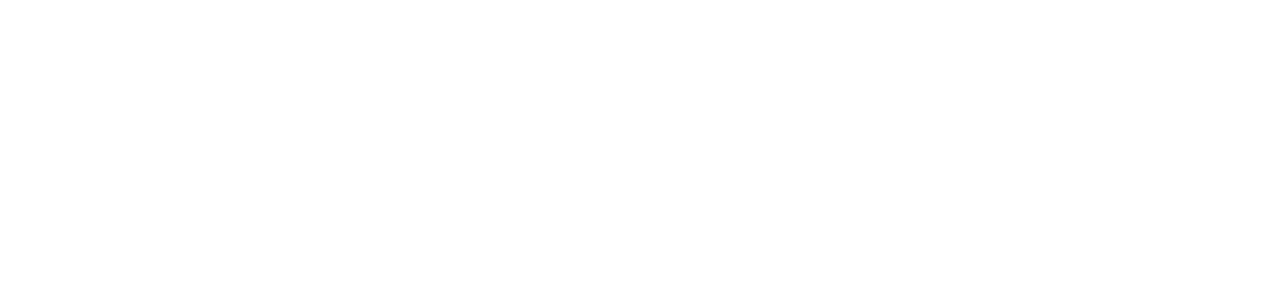
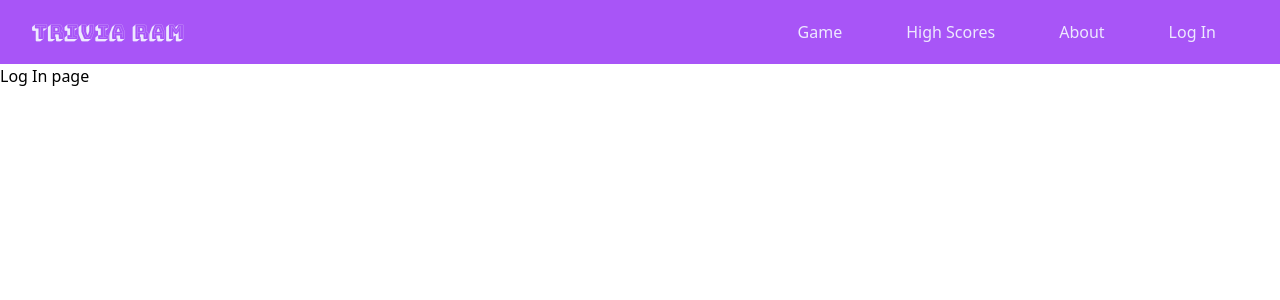
Before and after one commit to RamMaths/QuizGame, a React (Vite) app: page /QuizGame/login in a window 1280 px wide. Before the commit this address had no page. Shown: the top 300 px of the page. Built offline with nearby package versions, Linux system fonts and the light colour scheme.

Commit message:
Log in option, navbar still not working

```diff
--- a/src/App.jsx
+++ b/src/App.jsx
@@ -1,7 +1,7 @@
 import React, { lazy } from 'react';
 import { BrowserRouter, Routes, Route } from 'react-router-dom';
 import './index.css';
-import { About, HighScores, SharedComponents } from './Pages';
+import { About, HighScores, LogIn, SharedComponents } from './Pages';
 const Game = lazy(() => import('./Game/Game'));
 
 
@@ -13,6 +13,7 @@
           <Route index element={<Game/>}/>
           <Route path='highscores' element={<HighScores/>}/>
           <Route path='about' element={<About/>}/>
+          <Route path='login' element={<LogIn/>}/>
         </Route>
       </Routes>
     </BrowserRouter>
--- a/src/Game/Mode/ModeMenu.jsx
+++ b/src/Game/Mode/ModeMenu.jsx
@@ -84,7 +84,7 @@
 
       <div className="flex flex-col items-center">
         {
-          <button type='submit' className="last:items-center bg-purple-500 w-20 rounded-md m-2 hover:bg-red-300 text-violet-100">Start</button>
+          <button type='submit' className="last:items-center bg-purple-500 w-20 rounded-md m-2 hover:bg-purple-400 text-violet-100">Start</button>
         }
       </div>
     </form>
--- a/src/Game/Trivia/Qn&An/Answers.jsx
+++ b/src/Game/Trivia/Qn&An/Answers.jsx
@@ -75,7 +75,7 @@
 
     return (<div className='grid grid-cols-2 items-end'>
     {question && answers.map((answ, i) => {
-      return <Button className={`drop-shadow-md min-wit-full rounded-md px-4 m-3 h-5/6 ${colorVariants[colors[i]]} text-2xl md:p-6`} key={i} change={change} answ={answ}/>
+      return <Button className={`drop-shadow-md min-wit-full rounded-md px-4 m-3 h-5/6 ${colorVariants[colors[i]]} md:text-lg sm:text-xl md:p-6`} key={i} change={change} answ={answ}/>
     })}
     </div>);
 };
--- a/src/Navbar/Navbar.css
+++ b/src/Navbar/Navbar.css
@@ -72,7 +72,7 @@
       position: fixed;
       top: 0;
       left: 0;
-      height: 35vh;
+      height: 40vh;
       width: 100%;
       display: flex;
       flex-direction: column;
--- a/src/Navbar/Navbar.jsx
+++ b/src/Navbar/Navbar.jsx
@@ -14,12 +14,13 @@
   return(
     <header className="">
       <div className="upper">
-        <h3 className="font-bungee text-xl">Trivia Ram</h3>
+        <Link to='/QuizGame/'><h3 className="font-bungee text-xl">Trivia Ram</h3></Link>
       </div>
       <nav ref={navRef} className="">
         <Link to='/QuizGame'>Game</Link>
         <Link to='/QuizGame/highscores'>High Scores</Link>
-        <Link to='/QuizGame/about'>About me</Link>
+        <Link to='/QuizGame/about'>About</Link>
+        <Link to='/QuizGame/login'>Log In</Link>
         <button className="nav-btn" onClick={showNavbar}>
               <FaTimes/>
         </button>
--- /dev/null
+++ b/src/Pages/LogIn.jsx
@@ -0,0 +1,5 @@
+const LogIn = () => {
+  return <h2>Log In page</h2>;
+};
+
+export default LogIn;
--- a/src/Pages/index.jsx
+++ b/src/Pages/index.jsx
@@ -1,5 +1,6 @@
 import HighScores from "./HighScores";
 import About from "./About";
+import LogIn from "./LogIn";
 import SharedComponents from "./SharedComponents";
 
-export { HighScores, About, SharedComponents };
+export { HighScores, About, SharedComponents, LogIn };
```
